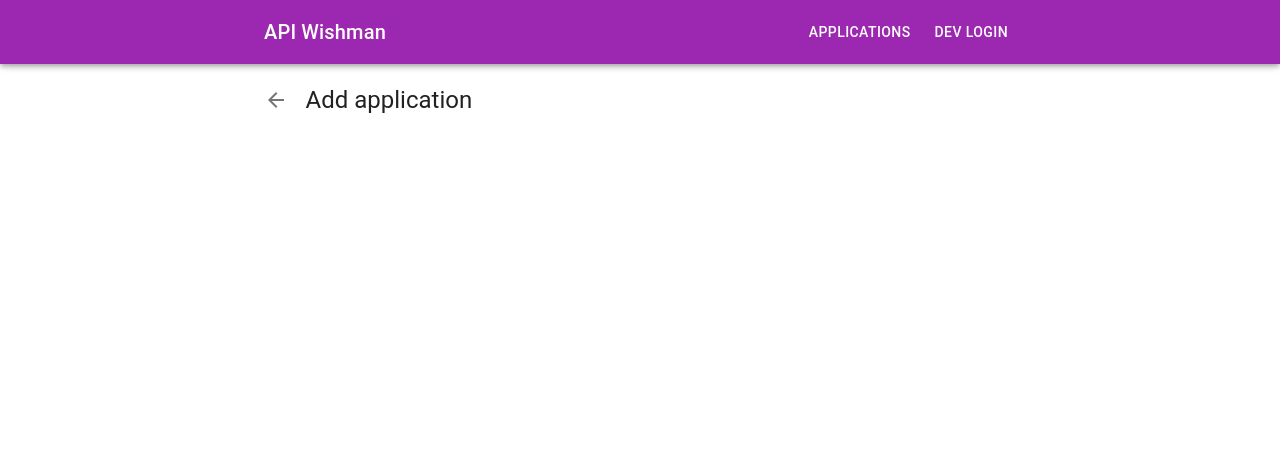
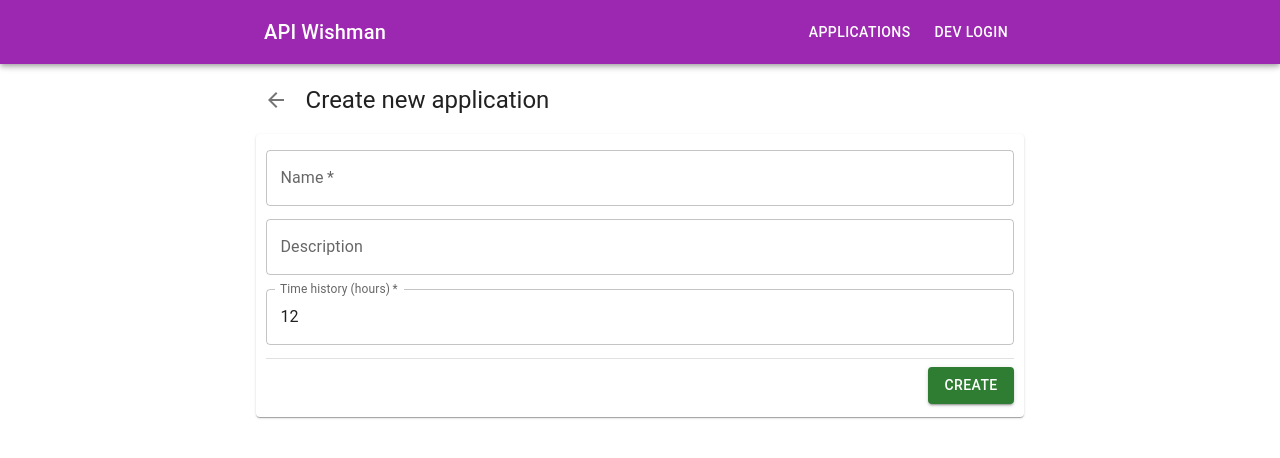
Before and after one commit to WinDogsXP/api-wishman-next, a Next.js app: page /apps/new in a window 1280 px wide. Shown: the top 458 px of the page. Built offline with nearby package versions, Linux system fonts and the light colour scheme; no server answers.

Commit message:
Implement create app form

```diff
--- a/src/app/apps/new/page.tsx
+++ b/src/app/apps/new/page.tsx
@@ -1,5 +1,117 @@
-import AppEditForm from "@/templates/AppEdit";
+"use client";
+import { AppInfo } from "@/types";
+import {
+  Box,
+  Button,
+  Divider,
+  LinearProgress,
+  Paper,
+  Stack,
+  TextField,
+} from "@mui/material";
+import { useAuthState } from "react-firebase-hooks/auth";
+import { auth } from "@/app/firebase/config";
+import formDataToDict from "@/util/formDataToDict";
+import { useState } from "react";
+import { enqueueSnackbar } from "notistack";
+import { useRouter } from "next/navigation";
+import PageHeader from "@/components/PageHeader";
 
 export default function NewApp() {
-  return <AppEditForm />;
+  const [user] = useAuthState(auth);
+  const [loading, setLoading] = useState(false);
+  const router = useRouter();
+
+  const newAppInfo: AppInfo = {
+    id: "",
+    userId: user?.uid || "",
+    name: "",
+    hours: 12,
+  };
+
+  const handleFormSubmit = (event: React.FormEvent) => {
+    setLoading(true);
+    event.preventDefault();
+    const formData = new FormData(event.currentTarget as HTMLFormElement);
+    const formDataDict = formDataToDict(formData);
+    formDataDict.hours = parseInt(formDataDict.hours);
+
+    const apiUrl = "/api/apps/new";
+
+    console.log(formDataDict);
+
+    fetch(apiUrl, {
+      method: "POST",
+      headers: {
+        "Content-Type": "application/json",
+      },
+      body: JSON.stringify(formDataDict),
+    })
+      .then((res) => res.json())
+      .then((res) => {
+        console.log(res);
+        enqueueSnackbar<"success">("Application created succesfully!");
+        router.replace("/apps/" + res.app.id);
+        setLoading(false);
+      })
+      .catch((error) => {
+        console.error(error);
+        enqueueSnackbar<"error">("Failed to create application!");
+        setLoading(false);
+      });
+  };
+
+  return (
+    <Box component="form" onSubmit={handleFormSubmit}>
+      <PageHeader title="Create new application" backButton />
+      <LinearProgress
+        style={{
+          visibility: loading ? "visible" : "hidden",
+        }}
+      />
+      <Paper sx={{ px: 1.3, py: 1.7, pt: 0.3 }}>
+        <Stack spacing={1.7}>
+          <input type="hidden" name="id" defaultValue={newAppInfo.id} />
+          <input type="hidden" name="userId" defaultValue={newAppInfo.userId} />
+          <TextField
+            label="Name"
+            required
+            name="name"
+            type="text"
+            disabled={loading}
+            defaultValue={newAppInfo.name}
+          />
+          <TextField
+            label="Description"
+            multiline
+            name="description"
+            type="text"
+            disabled={loading}
+            defaultValue={newAppInfo.description || ""}
+          />
+          <TextField
+            label="Time history (hours)"
+            name="hours"
+            required
+            type="number"
+            disabled={loading}
+            defaultValue={newAppInfo.hours}
+          />
+          <Stack spacing={1}>
+            <Divider />
+            <Stack direction="row-reverse" spacing={1.5}>
+              <Button
+                color="success"
+                variant="contained"
+                type="submit"
+                disabled={loading}
+              >
+                Create
+              </Button>
+            </Stack>
+          </Stack>
+        </Stack>
+      </Paper>
+    </Box>
+  );
 }
```
